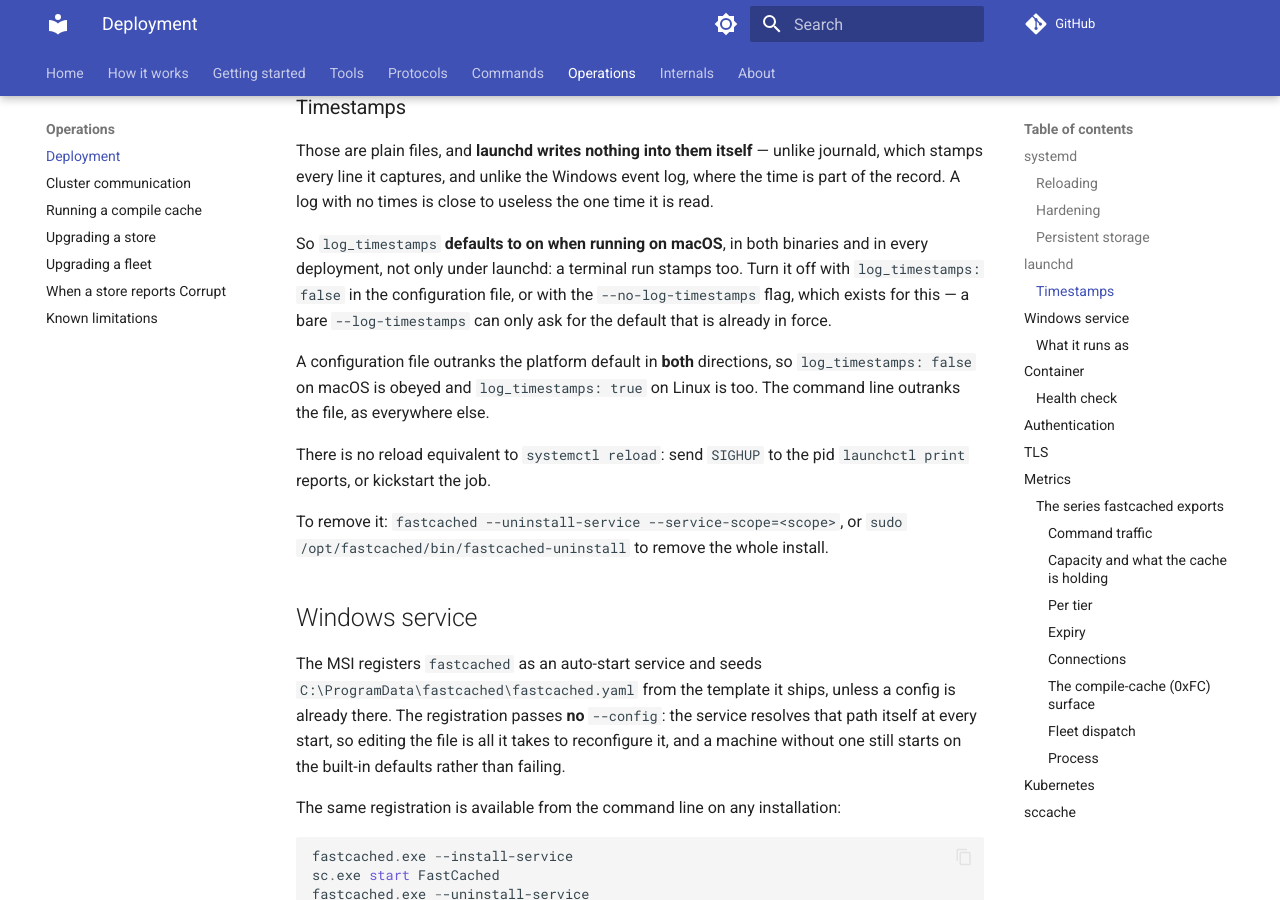
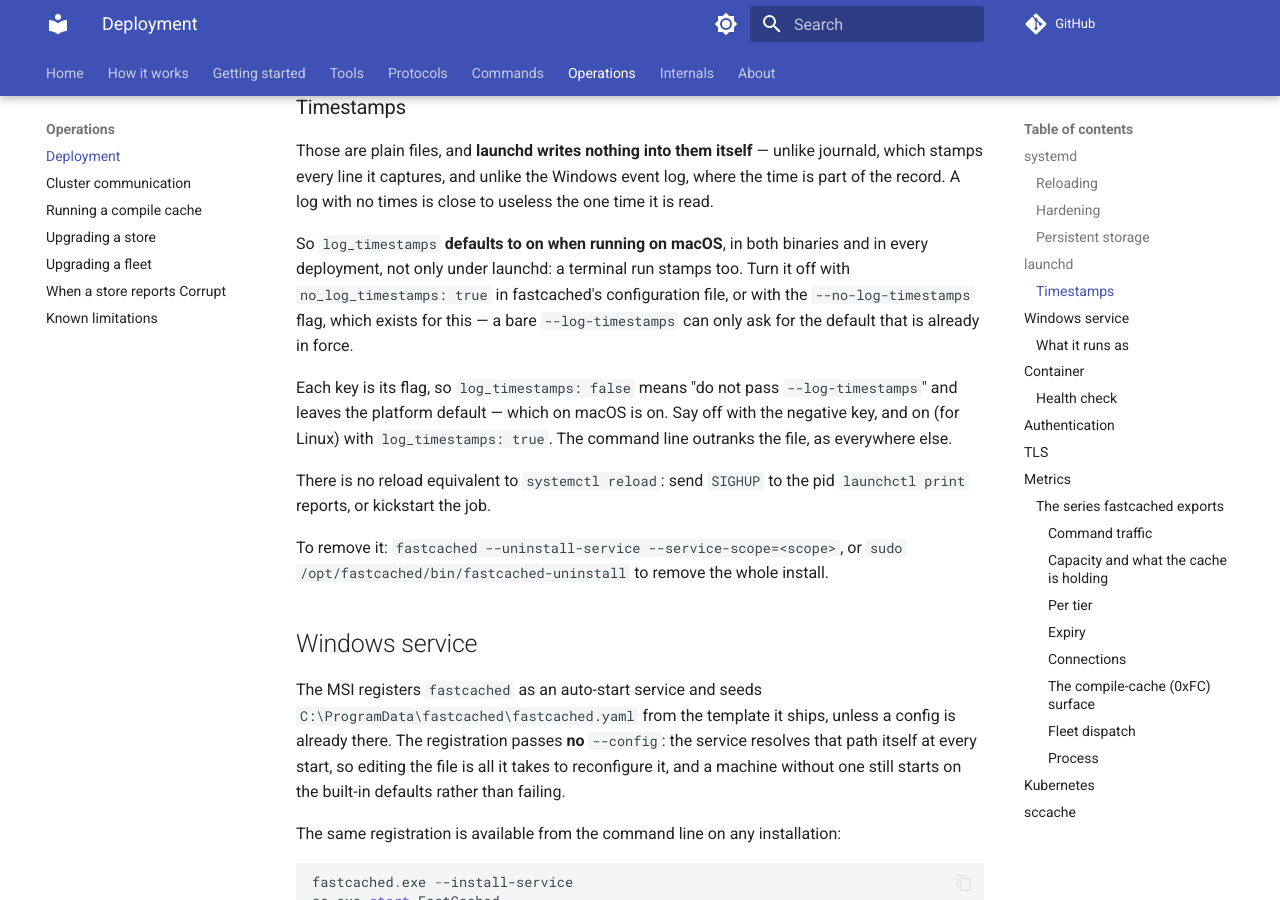
Before and after one commit to LASTRADA-Software/fastcached, an MkDocs documentation site: the page built from docs/operations/deployment.md, in a window 1280 px wide and 900 px high, scrolled down 4004 px. Built offline with MkDocs 1.6.1 and Material for MkDocs 9.7.7, drawn with Linux system fonts in a browser that asks for light colours; comment, search, counter and statistics services are not loaded; some of the changed text lies outside the part shown.

Commit message:
docs: fastcached's file takes its flags' own values, and says off with no_log_timestamps
The documentation half of moving the daemon's configuration file onto the option
table's appliers.

- configuration.md: every key is its flag spelled with underscores and takes the
  value the flag takes (`port: 0x50` is refused because `--port=0x50` is). A
  valueless flag is `true`/`false` and no other word. An unknown key, or one written
  twice, stops the daemon naming the key and line. `$VAR` expansion is a file
  spelling, since a shell already expanded argv.
- install.md, snippets/reload-matrix.md: `listeners:` is now `listen:` /
  `listen_tls:`, in `host:port` form.
- deployment.md: `log_timestamps: false` leaves the platform default, which is ON
  under macOS. Off is `no_log_timestamps: true`. The page claimed a file wins "in
  both directions", which stopped being true for any key read through the appliers.
- check-config-reference.cmake: the dedup comment named `listeners:` as a key two
  rows share. `TableIsWellFormed` refuses that, so it removes nothing today, and the
  comment now says so.
- Rulebook (platform-service-and-config.md) and AGENT.md:
  - both binaries apply the file through their tables;
  - the premise that held at the KEY level (34 = 34) and failed at the VALUE level,
    and why the acceptance is a parity test rather than a key count;
  - the column bullet re-measured (36 keyed rows, three divergences) with nested keys
    ruled out;
  - a repeated or non-scalar key is refused;
  - a presence setting whose default is on somewhere needs its negative row keyed.

Closes #1437

Signed-off-by: Christian Parpart <christian@parpart.family>

````diff
--- a/docs/getting-started/install.md
+++ b/docs/getting-started/install.md
@@ -327,14 +327,14 @@
 rather than instead of it. In `/etc/fastcached/fastcached.yaml`:
 
 ```yaml
-listeners:
-  - address: 127.0.0.1
-    port: 6674
-  - address: 127.0.0.1
-    port: 11211
+listen:
+  - 127.0.0.1:6674
+  - 127.0.0.1:11211
 ```
 
-or on the command line, `--listen=127.0.0.1:6674 --listen=127.0.0.1:11211`.
+or on the command line, `--listen=127.0.0.1:6674 --listen=127.0.0.1:11211` — the
+same `host:port` spelling, because each key is its flag. A TLS endpoint goes under
+`listen_tls:` instead.
 Both ports then speak every protocol, not just their namesake.
 
 The admin HTTP endpoint (`/metrics`, `/healthz`) is separate and defaults to
--- a/docs/operations/deployment.md
+++ b/docs/operations/deployment.md
@@ -188,13 +188,14 @@
 
 So `log_timestamps` **defaults to on when running on macOS**, in both binaries and
 in every deployment, not only under launchd: a terminal run stamps too. Turn it off
-with `log_timestamps: false` in the configuration file, or with the
+with `no_log_timestamps: true` in fastcached's configuration file, or with the
 `--no-log-timestamps` flag, which exists for this — a bare `--log-timestamps` can
 only ask for the default that is already in force.
 
-A configuration file outranks the platform default in **both** directions, so
-`log_timestamps: false` on macOS is obeyed and `log_timestamps: true` on Linux is
-too. The command line outranks the file, as everywhere else.
+Each key is its flag, so `log_timestamps: false` means "do not pass
+`--log-timestamps`" and leaves the platform default — which on macOS is on. Say off
+with the negative key, and on (for Linux) with `log_timestamps: true`. The command
+line outranks the file, as everywhere else.
 
 There is no reload equivalent to `systemctl reload`: send `SIGHUP` to the
 pid `launchctl print` reports, or kickstart the job.
````
Also changed, not shown: other parts of docs/getting-started/install.md (+1 -1 lines), .agent/rules/platform-service-and-config.md (+27 -15 lines), AGENT.md (+1 -1 lines), docs/getting-started/configuration.md (+11 -1 lines), docs/snippets/reload-matrix.md (+1 -1 lines), 1 other file.
